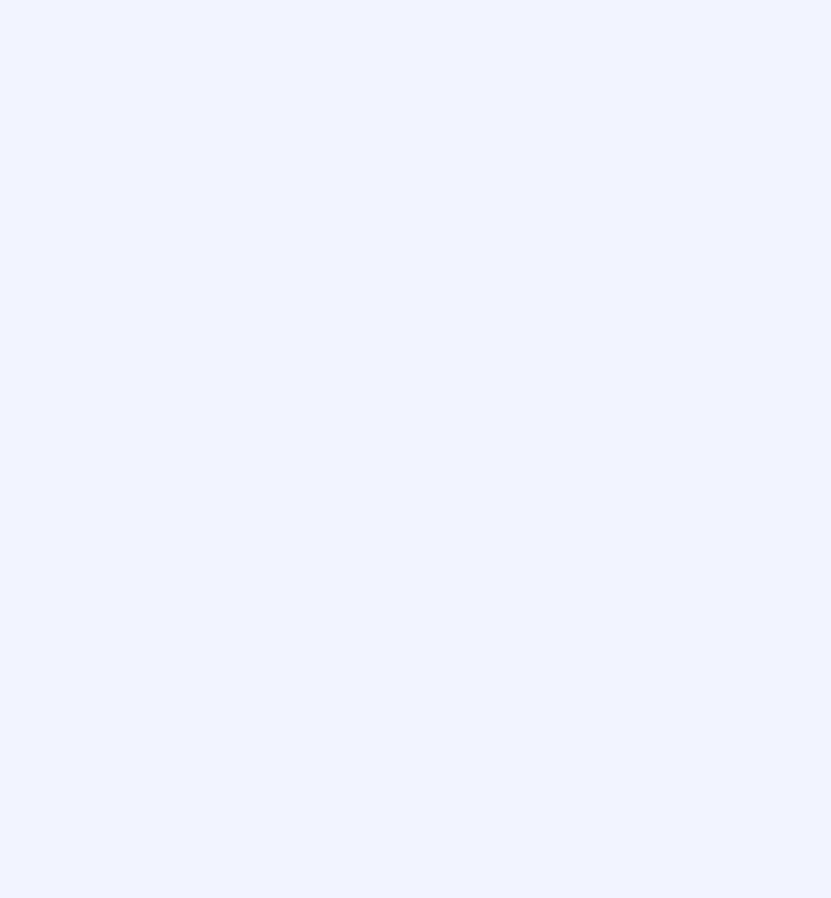
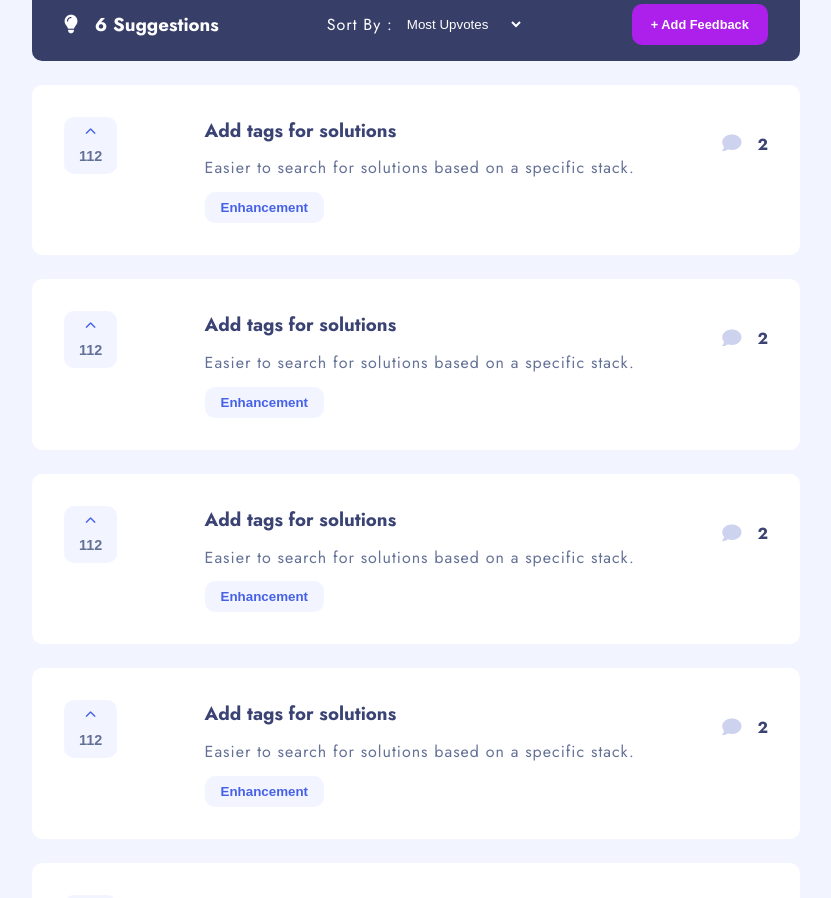
Before and after one commit to khanchandanivikas/feedback, a React (Create React App) app: page / in a window 1280 px wide. Shown: the part 285-1183 px from the top of the page, without its empty margins (224-1055 px from the left). Before the commit the page ends 800 px from the top, so only its background shows below. Built offline with nearby package versions, Linux system fonts and the light colour scheme.

Commit message:
feedbacks added

```diff
--- a/src/App.css
+++ b/src/App.css
@@ -3,3 +3,13 @@ p {
     letter-spacing: 1px;
     font-weight: 400;
 }
+
+h1, h2, h3, h4, h5, h6 {
+    color: #3a4374;
+}
+
+button, select {
+    outline: none;
+    border: none;
+    cursor: pointer;
+}
--- /dev/null
+++ b/src/components/FeedbackLists.jsx
@@ -0,0 +1,101 @@
+import React from "react";
+import "../style/feedbackLists.css";
+
+const FeedbackLists = () => {
+  return (
+    <div className="feedback-multiple">
+      <div className="feedback-single">
+        <div className="feedback-upvote">
+          <i className="fas fa-chevron-up"></i>
+          <button className="upvote">112</button>
+        </div>
+        <div>
+          <h3>Add tags for solutions</h3>
+          <p>Easier to search for solutions based on a specific stack.</p>
+          <button>Enhancement</button>
+        </div>
+        <div>
+          <i className="fas fa-comment"></i>
+          <h4>2</h4>
+        </div>
+      </div>
+      <div className="feedback-single">
+        <div className="feedback-upvote">
+          <i className="fas fa-chevron-up"></i>
+          <button className="upvote">112</button>
+        </div>
+        <div>
+          <h3>Add tags for solutions</h3>
+          <p>Easier to search for solutions based on a specific stack.</p>
+          <button>Enhancement</button>
+        </div>
+        <div>
+          <i className="fas fa-comment"></i>
+          <h4>2</h4>
+        </div>
+      </div>
+      <div className="feedback-single">
+        <div className="feedback-upvote">
+          <i className="fas fa-chevron-up"></i>
+          <button className="upvote">112</button>
+        </div>
+        <div>
+          <h3>Add tags for solutions</h3>
+          <p>Easier to search for solutions based on a specific stack.</p>
+          <button>Enhancement</button>
+        </div>
+        <div>
+          <i className="fas fa-comment"></i>
+          <h4>2</h4>
+        </div>
+      </div>
+      <div className="feedback-single">
+        <div className="feedback-upvote">
+          <i className="fas fa-chevron-up"></i>
+          <button className="upvote">112</button>
+        </div>
+        <div>
+          <h3>Add tags for solutions</h3>
+          <p>Easier to search for solutions based on a specific stack.</p>
+          <button>Enhancement</button>
+        </div>
+        <div>
+          <i className="fas fa-comment"></i>
+          <h4>2</h4>
+        </div>
+      </div>
+      <div className="feedback-single">
+        <div className="feedback-upvote">
+          <i className="fas fa-chevron-up"></i>
+          <button className="upvote">112</button>
+        </div>
+        <div>
+          <h3>Add tags for solutions</h3>
+          <p>Easier to search for solutions based on a specific stack.</p>
+          <button>Enhancement</button>
+        </div>
+        <div>
+          <i className="fas fa-comment"></i>
+          <h4>2</h4>
+        </div>
+      </div>
+      <div className="feedback-single">
+        <div className="feedback-upvote">
+          <i className="fas fa-chevron-up"></i>
+          <button className="upvote">112</button>
+        </div>
+        <div>
+          <h3>Add tags for solutions</h3>
+          <p>Easier to search for solutions based on a specific stack.</p>
+          <button>Enhancement</button>
+        </div>
+        <div>
+          <i className="fas fa-comment"></i>
+          <h4>2</h4>
+        </div>
+      </div>
+    </div>
+  );
+};
+
+export default FeedbackLists;
--- /dev/null
+++ b/src/components/Filter.jsx
@@ -0,0 +1,26 @@
+import React from "react";
+import "../style/filter.css";
+
+const Filter = () => {
+  return (
+    <div className="filter-container">
+      <h3>
+        <i className="fas fa-lightbulb"></i> 6 Suggestions
+      </h3>
+      <div className="sort">
+        <p>Sort By : </p>
+        <select>
+          <option value="most upvotes">Most Upvotes</option>
+          <option value="least upvotes">Least Upvotes</option>
+          <option value="most comments">Most Comments</option>
+          <option value="least comments">Least Comments</option>
+        </select>
+      </div>
+      <div>
+        <button>+ Add Feedback</button>
+      </div>
+    </div>
+  );
+};
+
+export default Filter;
--- a/src/components/Profile.jsx
+++ b/src/components/Profile.jsx
@@ -4,7 +4,7 @@ import "../style/profile.css";
 const Profile = () => {
   return (
     <div className="profile-box">
-      <i class="fas fa-user"></i>
+      <i className="fas fa-user"></i>
       <div>
         <h3>Frontend Mentor</h3>
         <p>Feedback Board</p>
--- a/src/components/Roadmap.jsx
+++ b/src/components/Roadmap.jsx
@@ -11,7 +11,7 @@ const Roadmap = () => {
       <div>
         <p>
           <span className="planned">
-            <i class="fas fa-circle"></i>
+            <i className="fas fa-circle"></i>
           </span>{" "}
           Planned
         </p>
@@ -20,7 +20,7 @@ const Roadmap = () => {
       <div>
         <p>
           <span className="progress">
-            <i class="fas fa-circle"></i>
+            <i className="fas fa-circle"></i>
           </span>{" "}
           In-progress
         </p>
@@ -29,7 +29,7 @@ const Roadmap = () => {
       <div>
         <p>
           <span className="live">
-            <i class="fas fa-circle"></i>
+            <i className="fas fa-circle"></i>
           </span>{" "}
           Live
         </p>
--- a/src/pages/Feedbacks.jsx
+++ b/src/pages/Feedbacks.jsx
@@ -2,6 +2,8 @@ import React from "react";
 import Profile from "../components/Profile";
 import Categories from "../components/Categories";
 import Roadmap from "../components/Roadmap";
+import Filter from "../components/Filter";
+import FeedbackLists from "../components/FeedbackLists";
 import "../style/feedbacks.css";
 
 const Feedbacks = () => {
@@ -12,6 +14,8 @@ const Feedbacks = () => {
         <Categories />
         <Roadmap />
       </div>
+      <Filter />
+      <FeedbackLists />
     </div>
   );
 };
--- /dev/null
+++ b/src/style/feedbackLists.css
@@ -0,0 +1,75 @@
+.feedback-single {
+    background-color: #fff;
+    width: 100%;
+    border-radius: 10px;
+    display: flex;
+    justify-content: space-between;
+    align-items: flex-start;
+    padding: 2rem;
+    transition: all 0.4s ease;
+    margin-bottom: 1.5rem;
+}
+
+.feedback-single:hover {
+    transform: scale(1.015);
+    cursor: pointer;
+}
+
+.feedback-upvote {
+    display: flex;
+    flex-direction: column;
+    align-items: center;
+    background-color: #f2f4ff;
+    padding: 10px 15px;
+    border-radius: 10px;
+    cursor: pointer;
+    transition: all 0.3s ease;
+}
+
+.feedback-upvote:hover {
+    background-color: #aab5f5;
+}
+
+.upvote {
+    color: #647196;
+    font-weight: 600;
+    font-size: 0.9rem;
+    background-color: #f2f4ff;
+    transition: all 0.3s ease;
+}
+
+.feedback-upvote:hover .upvote {
+    background-color: #aab5f5;
+}
+
+.fa-chevron-up {
+    font-size: 0.7rem;
+    margin-bottom: 10px;
+    color: #4661e6;
+}
+
+.feedback-single div:nth-child(3) {
+    display: flex;
+    justify-content: center;
+    align-items: center;
+    margin-top: 1rem;
+}
+
+.feedback-single div:nth-child(2) p:nth-child(2) {
+    margin-top: 0.8rem;
+}
+
+.feedback-single div:nth-child(2) button {
+    margin-top: 0.8rem;
+    background-color: #f2f4ff;
+    color: #4661e6;
+    padding: 0.5rem 1rem;
+    border-radius: 10px;
+    font-weight: 600;
+}
+
+.fa-comment {
+    margin-right: 1rem;
+    color: #CDD2EE;
+    font-size: 1.2rem;
+}
--- /dev/null
+++ b/src/style/filter.css
@@ -0,0 +1,49 @@
+.filter-container {
+    background-color: #373f68;
+    width: 100%;
+    color: #fff;
+    border-radius: 10px;
+    margin: 1.5rem 0;
+    display: flex;
+    justify-content: space-between;
+    align-items: center;
+    padding: 1rem 2rem;
+}
+
+.filter-container h3 {
+    color: #fff;
+}
+
+.filter-container div button {
+    background-color: #ad1fea;
+    padding: 0.8rem 1.2rem;
+    border-radius: 10px;
+    color: #fff;
+    font-weight: 600;
+    font-size: 0.8rem;
+    transition: all .3s ease;
+}
+
+.filter-container div button:hover {
+    background-color: #b253db;
+}
+
+.sort {
+    display: flex;
+    justify-content: center;
+    align-items: center;
+}
+
+.sort p {
+    color: #fff;
+    margin-right: 10px;
+}
+
+.sort select {
+    background-color: #373f68;
+    color: #fff;
+}
+
+.fa-lightbulb {
+    margin-right: 0.7rem;
+}
--- a/src/style/profile.css
+++ b/src/style/profile.css
@@ -12,3 +12,7 @@
 .profile-box div p {
     color: #fff;
 }
+
+.profile-box div h3 {
+    color: #fff;
+}
--- a/src/style/roadmap.css
+++ b/src/style/roadmap.css
@@ -12,10 +12,6 @@
 
 .roadmap-container div:nth-of-type(1) {
     margin-bottom: 1rem;
-}
-
-.roadmap-container div:nth-of-type(1) h3 {
-    color: #3a4374;
 }
 
 .fa-circle {
```
